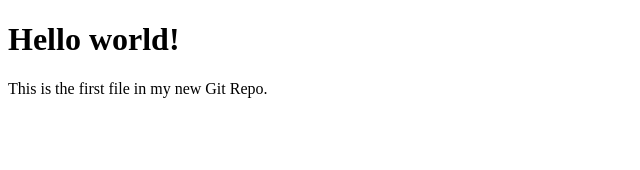
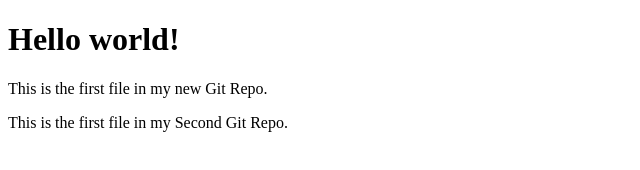
Before and after one commit to AdibAiman97/Gaming, a plain HTML site: page index.html in a window 1280 px wide. Shown: the whole page, without its empty margins (0-640 px from the left). Drawn offline with Linux system fonts and the light colour scheme.

Commit message:
Second Update for homepage

```diff
--- a/index.html
+++ b/index.html
@@ -7,6 +7,7 @@
 
 <h1>Hello world!</h1>
 <p>This is the first file in my new Git Repo.</p>
+<p>This is the first file in my Second Git Repo.</p>
 
 </body>
 </html>
```
